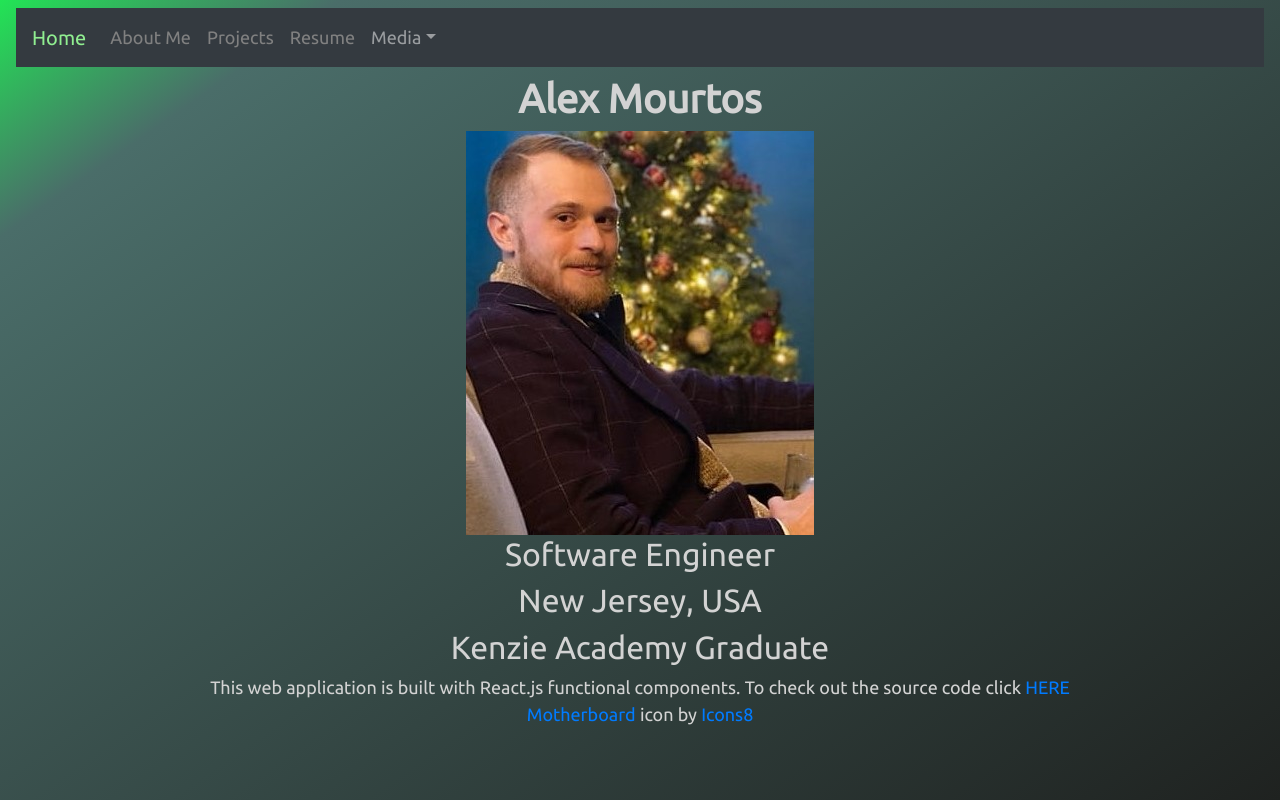
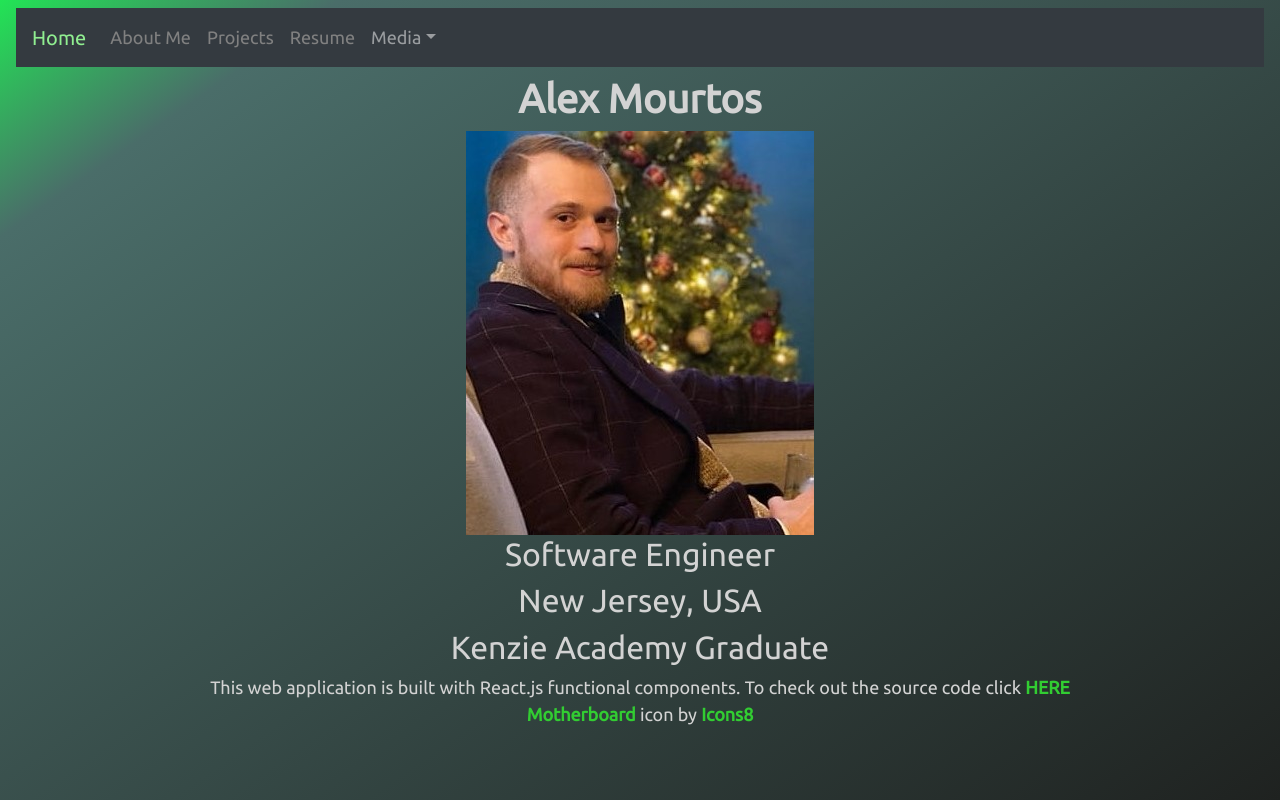
Before and after one commit to amourtos/portfolio-site, a React (Create React App) app: page / in a window 1280 px wide. Shown: the top 800 px of the page. Built offline with nearby package versions, Linux system fonts and the light colour scheme.

Commit message:
changed link colors and adjusted fade in duration

```diff
--- a/src/App.css
+++ b/src/App.css
@@ -1,8 +1,19 @@
 @import url(https://fonts.googleapis.com/css?family=Ubuntu);
 
 .App {
+  position: absolute;
+  bottom: 0;
+  top: 0;
+  left: 0;
+  right: 0;
+  width: 100%;
   height: 100%;
   color: lightgray;
   font-family: "Ubuntu";
   font-size: large;
 }
+
+.links {
+  font-weight: bold;
+  color: limegreen;
+}
--- a/src/components/AboutMe/AboutMe.js
+++ b/src/components/AboutMe/AboutMe.js
@@ -25,20 +25,24 @@ const AboutMe = () => {
         <br />
         <br />
         <br />
-        <MotionConfig transition={{ duration: 1 }} className="certificate">
+        <MotionConfig transition={{ duration: 3 }} className="certificate">
           <motion.div initial={{ opacity: 0 }} animate={{ opacity: 1 }}>
             <Figure>
               <Figure.Image alt="Certificate" src={certificate} />
-              <Figure.Caption>
-                Front End Web Development Certificate earned with Kenzie Academy during the full stack engineer program
-              </Figure.Caption>
+              <center>
+                <Figure.Caption>
+                  Front End Web Development Certificate earned from Kenzie Academy during the full stack engineer program
+                </Figure.Caption>
+              </center>
             </Figure>
           </motion.div>
         </MotionConfig>
         <footer className="info">
           <p>Alex Mourtos</p>
           <p>amourtos@gmail.com </p>
-          <a href="https://github.com/amourtos">My GitHub</a>
+          <a className="links" href="https://github.com/amourtos">
+            My GitHub
+          </a>
         </footer>
       </div>
     </>
--- a/src/components/Intro/Intro.js
+++ b/src/components/Intro/Intro.js
@@ -19,15 +19,17 @@ const Intro = ({ isvisible }) => {
       <h2>Kenzie Academy Graduate</h2>
       <div>
         This web application is built with React.js functional components. To check out the source code click{" "}
-        <a href="https://github.com/amourtos/portfolio-site">HERE</a>
+        <a className="links" href="https://github.com/amourtos/portfolio-site">
+          HERE
+        </a>
       </div>
 
       <div>
-        <a target="_blank" href="https://icons8.com/icon/104090/motherboard">
+        <a className="links" target="_blank" href="https://icons8.com/icon/104090/motherboard">
           Motherboard
         </a>{" "}
         icon by{" "}
-        <a target="_blank" href="https://icons8.com">
+        <a className="links" target="_blank" href="https://icons8.com">
           Icons8
         </a>
       </div>
--- a/src/components/Resume/Resume.css
+++ b/src/components/Resume/Resume.css
@@ -1,4 +1,5 @@
 .resumeContainer {
+  width: inherit;
   display: flex;
   flex-direction: column;
   justify-content: center;
--- a/src/components/Resume/Resume.js
+++ b/src/components/Resume/Resume.js
@@ -8,9 +8,10 @@ import Button from "react-bootstrap/Button";
 
 function Resume({ isVisible }) {
   return (
+    <>
       <MotionConfig transition={{ duration: 1 }}>
         <motion.div initial={{ opacity: 0 }} animate={{ opacity: 1 }} className="resumeContainer">
-        <a href={resume} download="SE-Resume (2).pdf" target="_blank">
+          <a className="links" href={resume} download="SE-Resume (2).pdf" target="_blank">
             <Button variant="secondary">Download PDF</Button>
           </a>
 
@@ -18,6 +19,7 @@ function Resume({ isVisible }) {
           <img src={resumePgTwo} className="resume" alt="resume.jpeg" />
         </motion.div>
       </MotionConfig>
+    </>
   );
 }
 export default Resume;
--- a/src/index.css
+++ b/src/index.css
@@ -11,8 +11,9 @@ body {
   background-attachment: fixed;
   background-position: center;
   background-size: cover;
-  height: 200vh;
-  width: 100vw;
+
+  /* height: 200vh; */
+  /* width: 100vw; */
 }
 
 code {
```
Lines whose indentation alone changed are shown as unchanged.
